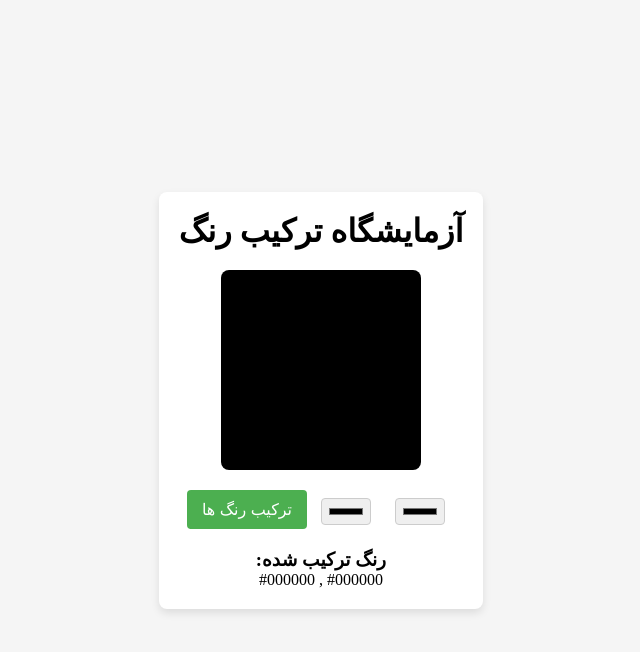
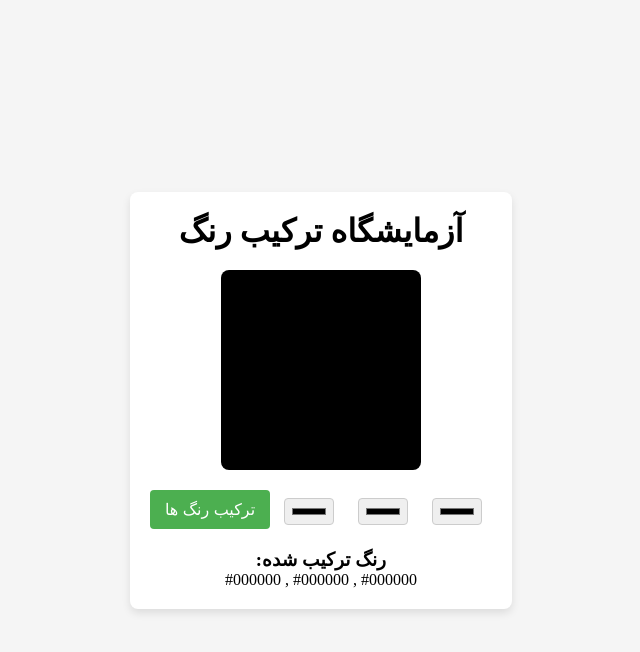
Before and after one commit to Zeynab-jalalian/Color-Mixing-Lab, a plain HTML site: page index.html in a window 1280 px wide. Both pictures are taken after a click on the button "ترکیب رنگ ها". Shown: the whole page, without its empty margins (319-959 px from the left). Drawn offline with Linux system fonts and the light colour scheme.

Commit message:
some changes

```diff
--- a/index.html
+++ b/index.html
@@ -14,6 +14,7 @@
         <div class="input-section">
             <input type="color" id="color1">
             <input type="color" id="color2">
+            <input type="color" id="color3">
             <button id="combine-btn">ترکیب رنگ ها</button>
         </div>
 
--- a/script.js
+++ b/script.js
@@ -2,11 +2,12 @@ let combineBtn=document.querySelector('#combine-btn');
 let colorDisplay=document.querySelector('#color-display');
 let color1=document.querySelector('#color1');
 let color2=document.querySelector('#color2');
+let color3=document.querySelector('#color3');
 let colorCode=document.querySelector('#combined-color-code');
 
 
 
 combineBtn.addEventListener('click',function(){
-    colorDisplay.style.background=`linear-gradient(45deg,${color1.value},${color2.value})`;
-    colorCode.innerHTML=`${color1.value} , ${color2.value}`;
+    colorDisplay.style.background=`linear-gradient(135deg,${color1.value},${color2.value},${color3.value})`;
+    colorCode.innerHTML=`${color1.value} , ${color2.value} , ${color3.value} `;
 })
--- a/style.css
+++ b/style.css
@@ -48,3 +48,6 @@ body{
 .input-section button:hover{
  background: #45a049;
 }
+#combined-color-code{
+    direction: ltr !important;
+}
```
